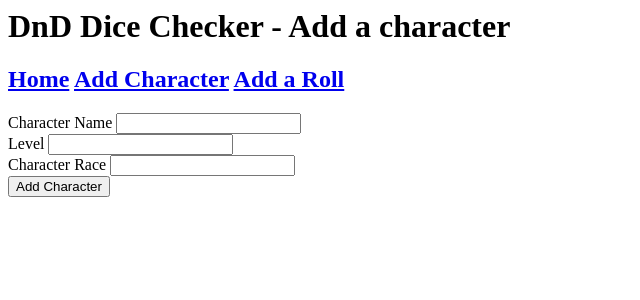
After one commit to AJBroomfield/fundamental-project, a Flask app: page /addcharacter in a window 1280 px wide. The commit adds this page. Shown: the top 300 px of the page, without its empty margins (0-640 px from the left). Run offline with Flask 2, Linux system fonts and the light colour scheme.

Commit message:
working home, character and roll pages

```diff
--- a/application/forms.py
+++ b/application/forms.py
@@ -14,3 +14,4 @@
     character = SelectField('Character Name', choices=[])
     dice_roll = SelectField('Dice Rolled', choices=[(4, 'd4'),(6,'d6'),(8,'d8'),(10,'d10'),(20,'d20')])
     dice_result = IntegerField('Dice Result')
+    submit = SubmitField('Add Roll')
--- a/application/models.py
+++ b/application/models.py
@@ -7,7 +7,7 @@
     level = db.Column(db.Integer, nullable=False)
     race = db.Column(db.String(40), nullable=False)
     date_created = db.Column(db.DateTime, nullable=False, default=datetime.utcnow)
-    rolls = db.relationship('DiceRoll', backref='character')
+    rolls = db.relationship('DiceRoll', backref='char')
 
 class DiceRoll(db.Model):
     id = db.Column(db.Integer, primary_key=True)
--- a/application/routes.py
+++ b/application/routes.py
@@ -8,19 +8,36 @@
 def home():
     all_characters = Character.query.all()
     all_rolls = DiceRoll.query.all()
-    output = ""
     return render_template("index.html", title="Home", all_characters=all_characters, all_rolls=all_rolls)
 
-# @app.route('/create', methods=["GET","POST"])
-# def create():
-#     form = TaskForm()
-#     if request.method == 'POST':
-#         if form.validate_on_submit():
-#             new_task = Tasks(desc=form.desc.data)
-#             db.session.add(new_task)
-#             db.session.commit()
-#             return redirect(url_for('home'))
-#     return render_template("add.html", title='Create a task', form=form)
+@app.route('/addcharacter', methods=["GET","POST"])
+def addchar():
+    form = CharacterForm()
+    if request.method == 'POST':
+        if form.validate_on_submit():
+            new_char = Character(name=form.name.data, level=form.level.data, race=form.race.data)
+            db.session.add(new_char)
+            db.session.commit()
+            return redirect(url_for('home'))
+    return render_template("addchar.html", title='Add a character', form=form)
+
+@app.route('/adddiceroll', methods=["GET","POST"])
+def adddice():
+    form = DiceRollForm()
+    all_characters = Character.query.all()
+    for char in all_characters:
+        form.character.choices.append((char.id, char.name))
+    if request.method == 'POST':
+        if form.validate_on_submit():
+            new_roll = DiceRoll(
+                character_id = form.character.data,
+                dice_num = form.dice_roll.data,
+                dice_result = form.dice_result.data)
+
+            db.session.add(new_roll)
+            db.session.commit()
+            return redirect(url_for('home'))
+    return render_template("adddice.html", title='Add a dice roll', form=form)
 
 # @app.route('/update/<int:id>', methods=["GET","POST"])
 # def update(id):
--- /dev/null
+++ b/application/templates/addchar.html
@@ -0,0 +1,16 @@
+{% extends 'layout.html'%}
+
+{% block body %}
+<form action='' method='POST'>
+    {{form.hidden_tag()}}
+    {{form.name.label}} {{form.name}}
+    <br>
+    {{form.level.label}} {{form.level}}
+    <br>
+    {{form.race.label}} {{form.race}}
+    <br>
+    {{form.submit}}
+</form>
+
+
+{% endblock body %}
--- a/application/templates/layout.html
+++ b/application/templates/layout.html
@@ -7,7 +7,8 @@
         <h1>DnD Dice Checker - {{ title }} </h1>
         <h2>
         <a href="{{ url_for('home') }}">Home</a>
-
+        <a href="{{ url_for('addchar') }}">Add Character</a>
+        <a href="{{ url_for('adddice') }}">Add a Roll</a>
         </h2>
 
         {% block body %}
```
Also changed, not shown: application/templates/adddice.html (added, +16 -0 lines), application/templates/index.html (+12 -4 lines), application/test.db.
